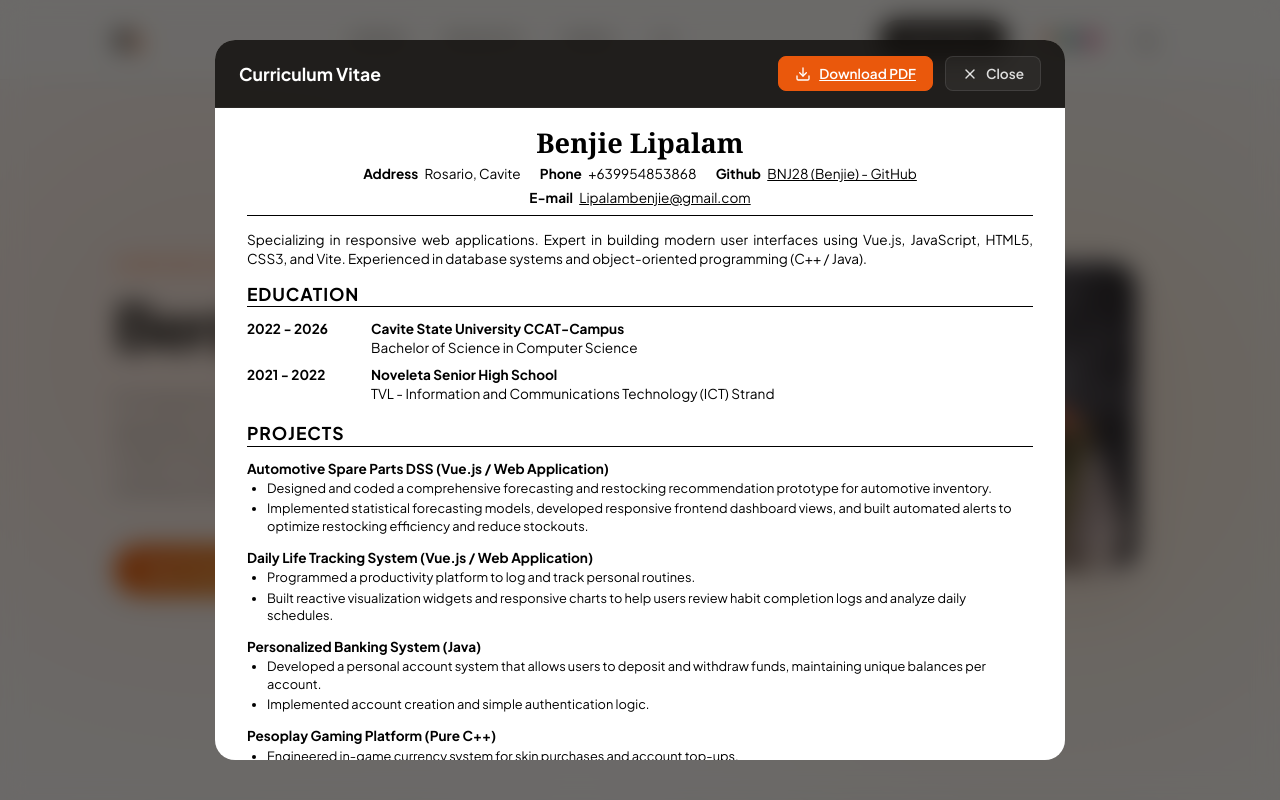
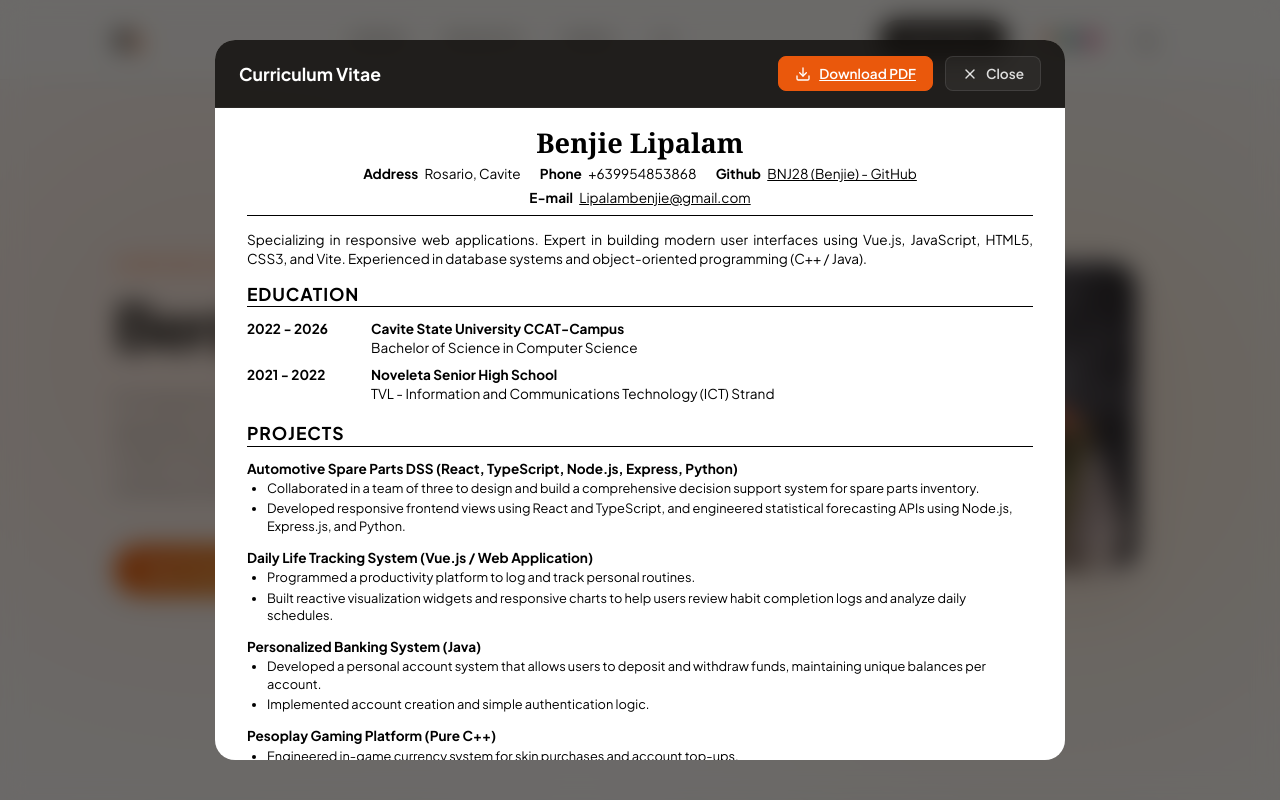
Before and after one commit to webjie28/BENJIELIPALAM, a Vue app: page / in a window 1280 px wide. Both pictures are taken after a click on the button "CV". Shown: the top 800 px of the page. Built offline with nearby package versions, Linux system fonts and the light colour scheme; no server answers.

Commit message:
docs: update thesis stack to React, TypeScript, Node, Express, Python in portfolio and CV

```diff
--- a/App.vue
+++ b/App.vue
@@ -474,10 +474,10 @@
             <div class="cv-section-line"></div>
 
             <div class="cv-project-item">
-              <h3 class="cv-project-title">Automotive Spare Parts DSS (Vue.js / Web Application)</h3>
+              <h3 class="cv-project-title">Automotive Spare Parts DSS (React, TypeScript, Node.js, Express, Python)</h3>
               <ul class="cv-bullets">
-                <li>Designed and coded a comprehensive forecasting and restocking recommendation prototype for automotive inventory.</li>
-                <li>Implemented statistical forecasting models, developed responsive frontend dashboard views, and built automated alerts to optimize restocking efficiency and reduce stockouts.</li>
+                <li>Collaborated in a team of three to design and build a comprehensive decision support system for spare parts inventory.</li>
+                <li>Developed responsive frontend views using React and TypeScript, and engineered statistical forecasting APIs using Node.js, Express.js, and Python.</li>
               </ul>
             </div>
 
@@ -633,8 +633,8 @@ const customRepoDetails = {
   'Sales-Reports-Analysis-on-Automotive-Spare-Parts-Business-Using-Decision-Support-System': {
     title: 'Automotive Spare Parts DSS',
     subtitle: 'Full-Stack DSS Development',
-    description: 'A group thesis project developed by three Computer Science students at Cavite State University. Built to automate inventory forecasting for automotive spare parts businesses — implementing statistical forecasting models, a responsive Vue.js frontend dashboard, and automated restock alerts to reduce stockouts.',
-    tags: ['Vue.js', 'Frontend Development', 'Algorithms', 'Inventory Forecasting', 'Data Analysis']
+    description: 'A group thesis project developed by three Computer Science students at Cavite State University. Built to automate inventory forecasting for automotive spare parts businesses — implementing statistical forecasting models, a responsive React and TypeScript frontend dashboard, and a backend powered by Node.js, Express.js, and Python.',
+    tags: ['React', 'TypeScript', 'Node.js', 'Express.js', 'Python', 'Algorithms', 'Inventory Forecasting']
   },
   'DailylifeTrackingsystem': {
     title: 'Daily Life Tracking System',
```
Also changed, not shown: 1 other file (tests, documents, lock files or other folders).
